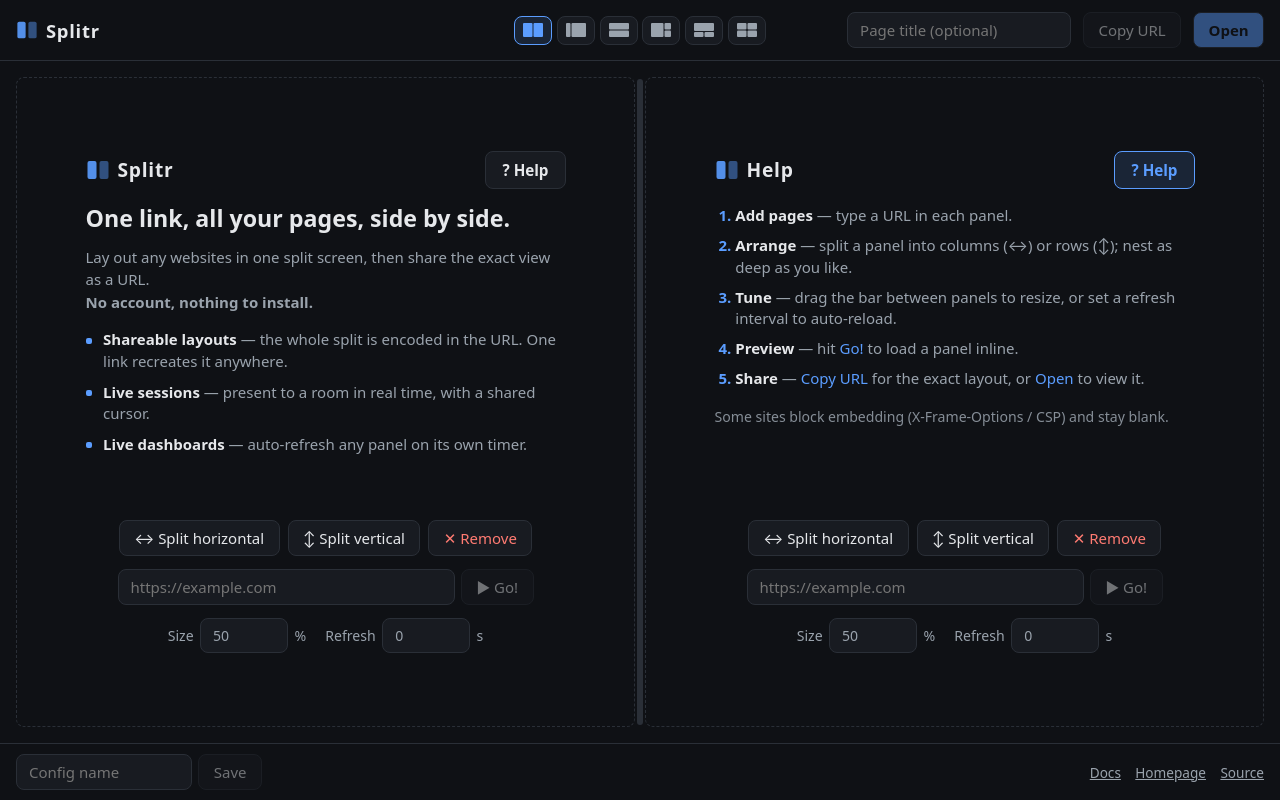
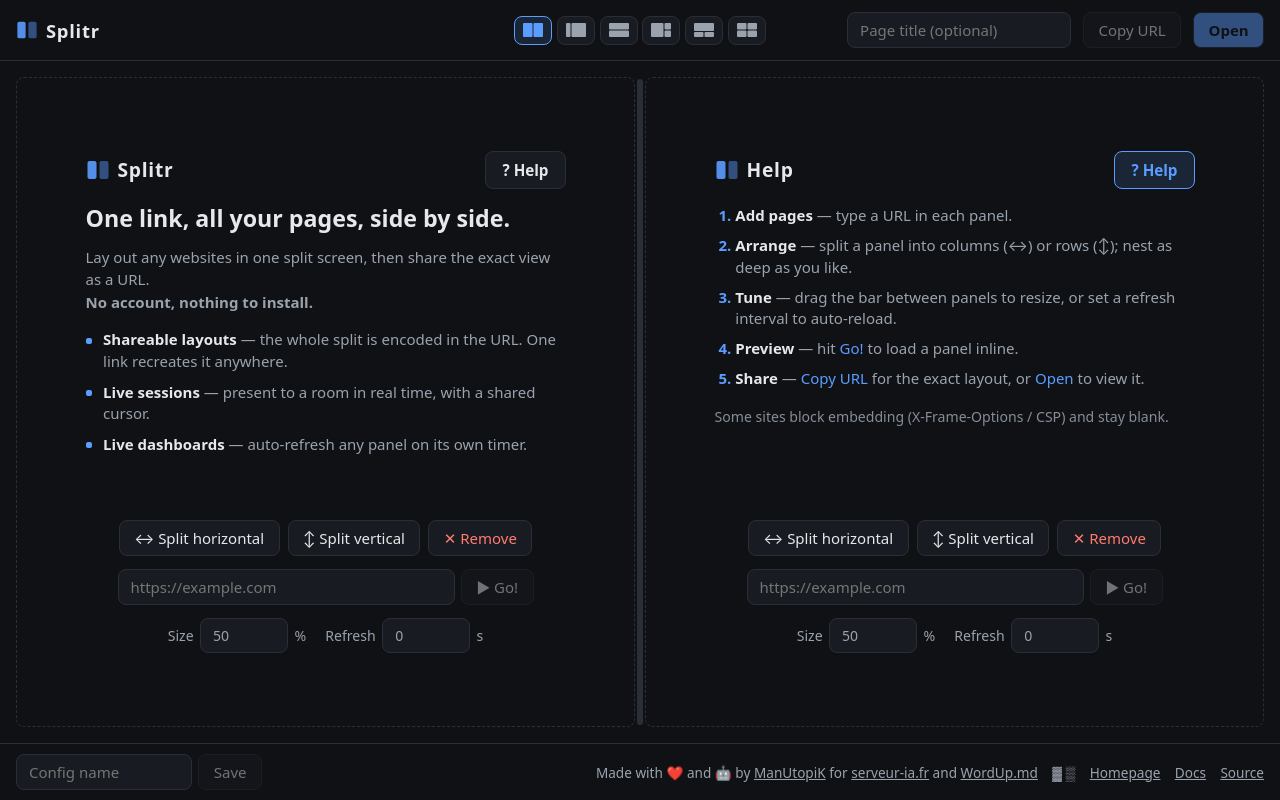
Before and after one commit to ManUtopiK/splitr, a Vue app: page / in a window 1280 px wide. Built offline with nearby package versions, Linux system fonts and the light colour scheme.

Commit message:
chore(editor): footer credits and capitalize the Splitr wordmark

```diff
--- a/src/components/editor/EditorPage.vue
+++ b/src/components/editor/EditorPage.vue
@@ -70,8 +70,12 @@ function open(): void {
     <footer>
       <SavedConfigs />
       <nav class="links">
+        <span>
+          Made with ❤️ and 🤖 by <a href="https://github.com/ManUtopiK" target="_blank" rel="noreferrer">ManUtopiK</a> for <a href="https://serveur-ia.fr" target="_blank">serveur-ia.fr</a> and <a href="https://wordup.md" target="_blank">WordUp.md</a>
+        </span>
+        <span>▓ ▒</span>
+        <a href="https://manutopik.github.io/splitr/" target="_blank" rel="noreferrer">Homepage</a>
         <a href="https://github.com/ManUtopiK/splitr#readme" target="_blank" rel="noreferrer">Docs</a>
-        <a href="https://manutopik.github.io/splitr/" target="_blank" rel="noreferrer">Homepage</a>
         <a href="https://github.com/ManUtopiK/splitr" target="_blank" rel="noreferrer">Source</a>
       </nav>
     </footer>
@@ -149,7 +153,7 @@ footer {
   gap: 0.9rem;
 }
 
-.links a {
+.links * {
   color: var(--text-dim);
   font-size: 0.85rem;
 }
--- a/src/components/editor/PaneIntro.vue
+++ b/src/components/editor/PaneIntro.vue
@@ -97,6 +97,7 @@ const showHelp = ref(props.defaultHelp ?? false)
 
 .logo {
   color: var(--accent);
+  margin-bottom: 0.1rem;
 }
 
 /* Vertical slot: "Splitr" / "Help" stacked; toggling slides up/down. */
```
